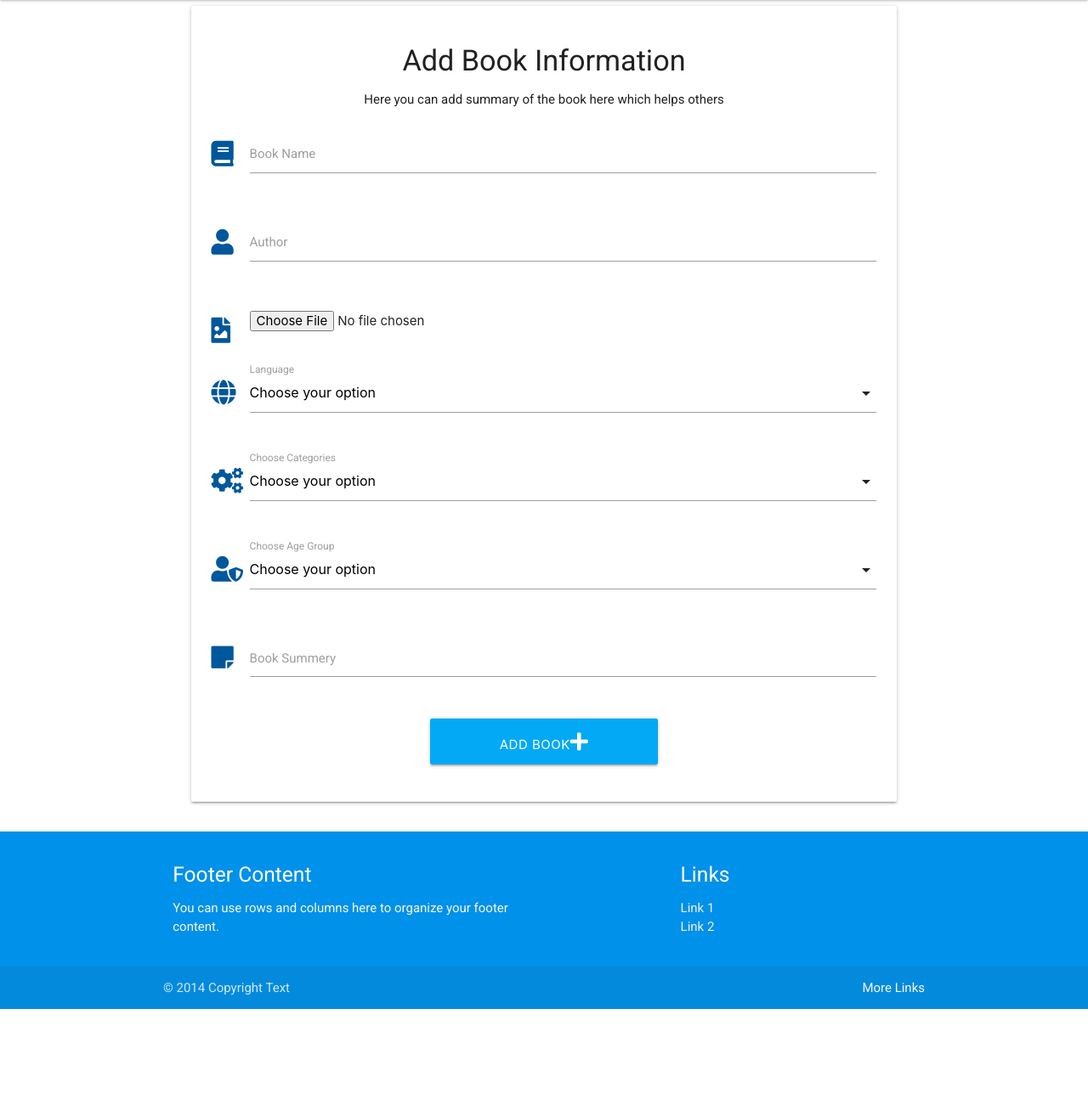
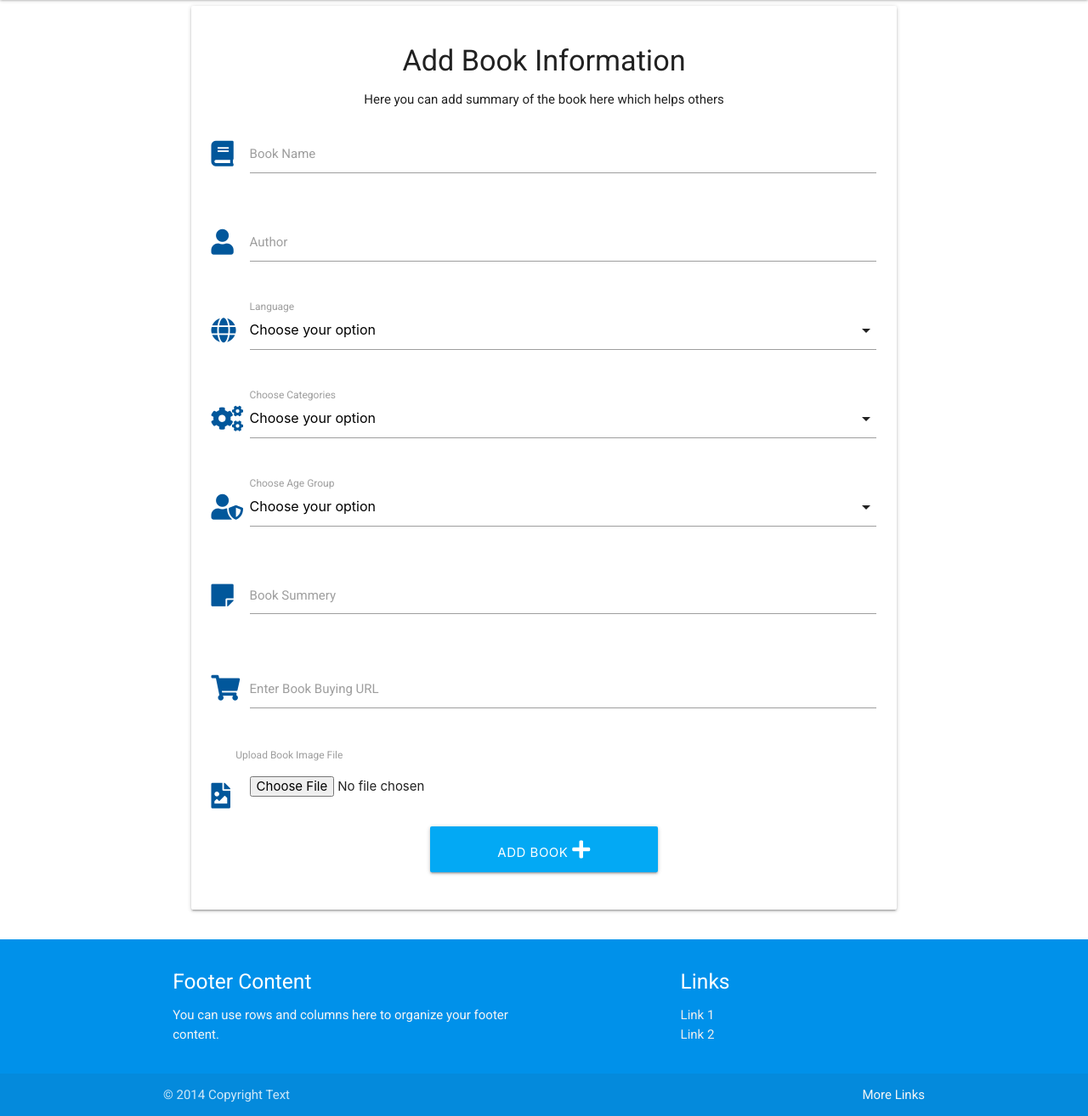
Before and after one commit to rajendradanve/readwise, a Flask app: page /add_book in a window 1280 px wide. Shown: the part 65-1379 px from the top of the page at 85% size. Before the commit the page ends 1253 px from the top, so only its background shows below. Run offline with Flask 2, Linux system fonts and the light colour scheme; data that the repository does not hold is empty; some libraries are stand-ins or nearby versions.

Commit message:
updated add_book.html file

```diff
--- a/app.py
+++ b/app.py
@@ -83,6 +83,11 @@ def sign_in():
 
 @app.route("/add_book", methods=["GET", "POST"])
 def add_book():
+    if request.method == "POST":
+        add_book = {
+            "book_name": request.form.get("book_name"),
+            "book_author": request.form.get("book_author")
+        }
 
     languages = mongo.db.languages.find().sort("language", 1)
     categories = mongo.db.categories.find().sort("category", 1)
--- a/static/css/style.css
+++ b/static/css/style.css
@@ -34,3 +34,7 @@ body {
   align-items: center;
   justify-content: center;
 }
+
+#lable_for_book_image_file{
+  margin-left: 40px;
+}
--- a/templates/add_book.html
+++ b/templates/add_book.html
@@ -23,12 +23,6 @@
           <label for="book_author">Author</label>
         </div>
       </div>
-      <div class="row">
-        <div class="input-field col s12">
-          <i class="fas fa-file-image prefix light-blue-text text-darken-4"></i>
-          <input id="book_image" name="book_image" type="file" accept="image/png, image/gif, image/jpeg, image/jpg" class="validate" required>
-        </div>
-      </div>
 
       <div class="row">
 
@@ -47,7 +41,7 @@
       <div class="row">
       <div class="input-field col s12">
         <i class="fas fa-cogs prefix light-blue-text text-darken-4"></i>
-        <select multiple>
+        <select>
           <option value="" disabled selected>Choose your option</option>
           {% for category in categories %}
           <option value="{{category.category}}">{{category.category}}</option>
@@ -77,9 +71,26 @@
 
         </div>
       </div>
+      <div class="row">
+        <div class="input-field col s12">
+          <i class="fas fa-shopping-cart prefix light-blue-text text-darken-4"></i>
+          <input id="shopping-cart" name="shopping-cart" type="text" class="validate" pattern="^[a-zA-Z0-9]{5,100}$"
+            minlength="10" maxlength="200" required>
+          <label for="shopping-cart">Enter Book Buying URL</label>
+        </div>
+      </div>
+      <div class="row">
+        <label id="lable_for_book_image_file" for="book_image_file">Upload Book Image File</label>
+        <div class="input-field col s12">
+
+          <i class="fas fa-file-image prefix light-blue-text text-darken-4"></i>
+
+          <input id="book_image_file" name="book_image_file" type="file" accept="image/png, image/gif, image/jpeg, image/jpg" class="validate" required>
+        </div>
+      </div>
 
       <div class="row">
-        <button type="submit" class="col s4 offset-s4 btn-large light-blue text-darken-4 text-shadow">Add Book<i
+        <button type="submit" class="col s4 offset-s4 btn-large light-blue text-darken-4 text-shadow">Add Book <i
             class="fas fa-plus"></i></button>
       </div>
 
```
